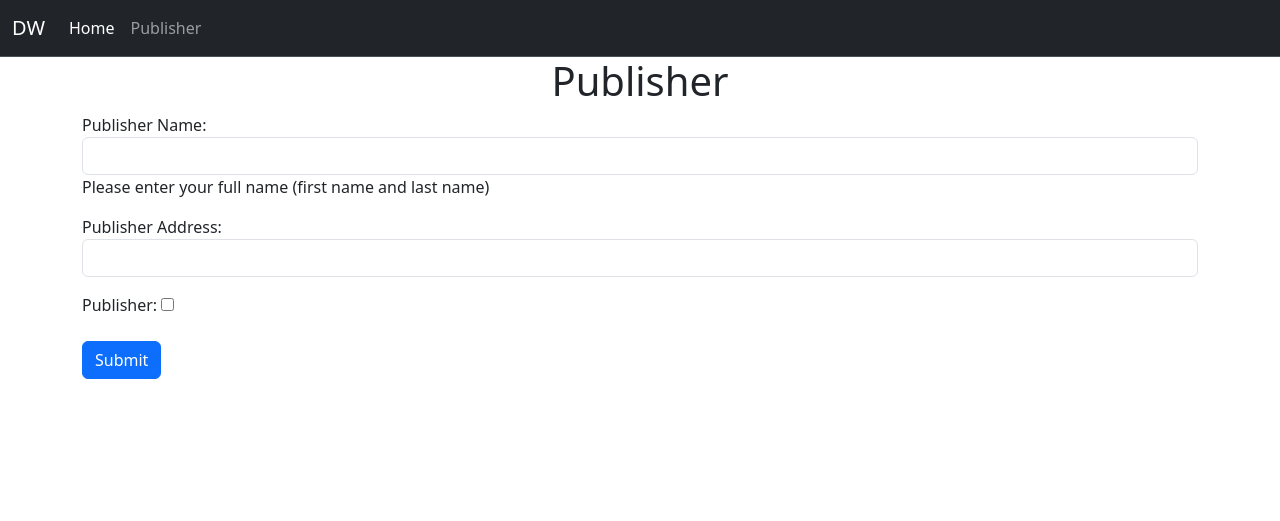
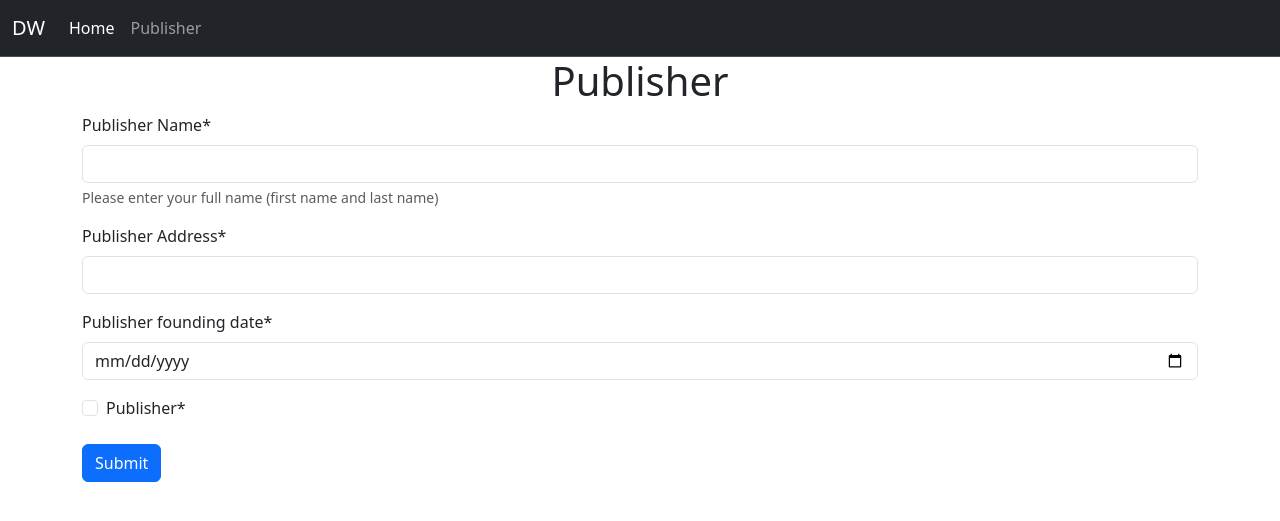
Before and after one commit to mwyzer/django-prci, a Django app: page /publisher/ in a window 1280 px wide. Shown: the top 521 px of the page. Run offline with Django 4.2, Linux system fonts and the light colour scheme; some libraries are stand-ins or nearby versions.

Commit message:
add datefield

```diff
--- a/prci/forms.py
+++ b/prci/forms.py
@@ -10,17 +10,34 @@ class PublisherForm(forms.Form):
         widget=forms.TextInput(attrs={
             'class': 'form-control'
         }),
-
         help_text="Please enter your full name (first name and last name)"
     )
     pub_address = forms.CharField(
-          max_length=50,
+        max_length=50,
         label="Publisher Address",
         required=True,
         widget=forms.TextInput(attrs={
             'class': 'form-control'
         }),
     )
-    is_published = forms.BooleanField(
-        label="Publisher"
+    publisher_founding_date = forms.DateField(
+        widget=forms.DateInput(attrs={
+            'class': 'form-control',
+            'type': 'date'
+        }),
     )
+
+
+    is_publisher = forms.BooleanField(
+        widget=forms.CheckboxInput(attrs={
+            'class': 'form-check-input'
+        }),
+        label="Publisher",
+    )
+
+    # pub_founding_date = forms.DateField(
+    #     widget=forms.DateInput(attrs={
+    #         'class': 'form-control',
+    #         'type': "date"
+    #     }),
+    # ),
--- a/prci/models.py
+++ b/prci/models.py
@@ -6,4 +6,6 @@ from django.db import models
 class Publisher(models.Model):
     pub_name = models.CharField(max_length=50, null=False, blank=False)
     pub_address = models.CharField(max_length=50, null=False, blank=False)
-    is_published = models.BooleanField(default=False)
+    is_publisher = models.BooleanField(default=False, null=True, blank=True)
+    publisher_founding_date = models.DateField(null=True, blank=True)
+    # pub_founding_date = models.DateField(null=True, blank=True)
--- a/prci/views.py
+++ b/prci/views.py
@@ -16,12 +16,17 @@ def publisher_data(request):
         if form.is_valid():
             name = form.cleaned_data['pub_name']
             address = form.cleaned_data['pub_address']
-            is_published = form.cleaned_data['is_published']
+            is_publisher = form.cleaned_data['is_publisher']
+            pub_founding_date = form.cleaned_data['publisher_founding_date']
+            # publisher_founding_date = form.cleaned_data['publisher_founding_date']
+
 
             pub = Publisher.objects.create(
                 pub_name=name,
                 pub_address=address,
-                is_published = is_published
+                is_publisher = is_publisher,
+                publisher_founding_date = pub_founding_date
+                # pub_founding_date = publisher_founding_date,
             )
 
             pub.save()
--- a/templates/prci/publisher.html
+++ b/templates/prci/publisher.html
@@ -1,4 +1,5 @@
 {% extends 'base.html' %}
+{%load crispy_forms_tags%}
 
 {% block title %} Publisher {% endblock title %}
 
@@ -7,7 +8,7 @@
 <h1 class="text-center">Publisher</h1>
 
 <form method="post" enctype="multipart/form-data">
-  {% csrf_token %} {{ form.as_p }}
+  {% csrf_token %} {{ form|crispy }}
   <button type="submit" class="btn btn-primary mt-2">Submit</button>
 </form>
 
```
Also changed, not shown: db.sqlite3, prci/migrations/0003_rename_is_published_publisher_is_publisher.py (added), prci/migrations/0004_alter_publisher_is_publisher.py (added), prci/migrations/0005_publisher_publisher_founding_date.py (added).
